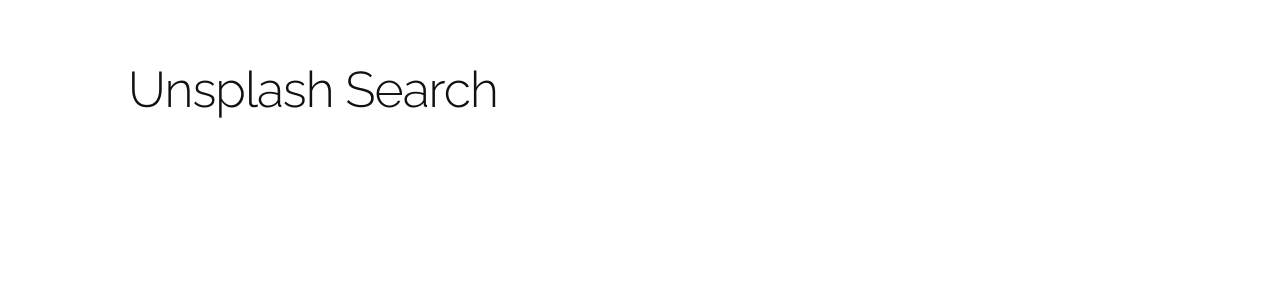
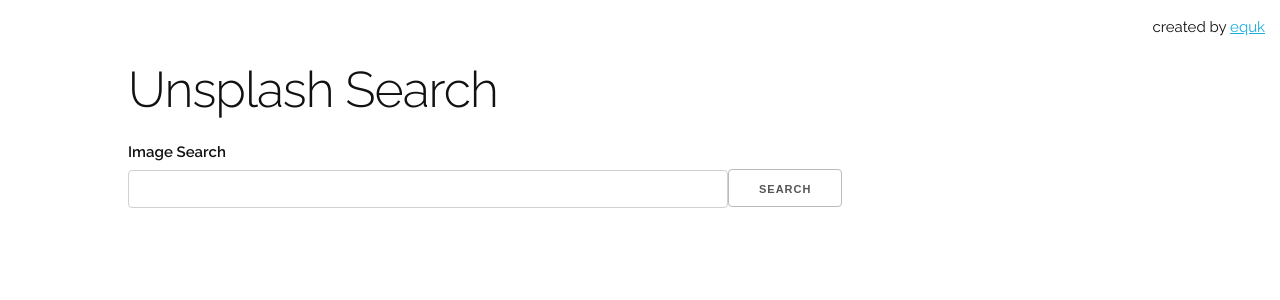
Before and after one commit to equk/unsplash-react, a React (Create React App) app: page / in a window 1280 px wide. Shown: the top 300 px of the page. Built offline with nearby package versions, Linux system fonts and the light colour scheme.

Commit message:
added basic structure for page (search box + images section)

```diff
--- a/src/App.js
+++ b/src/App.js
@@ -1,11 +1,29 @@
-import React from 'react';
+import React, { Component } from 'react';
 
-function App() {
-  return (
-    <div className="App">
-      <h1>Unsplash Search</h1>
-    </div>
-  );
+class App extends Component {
+  render() {
+    return (
+      <div className="App">
+        <h1>Unsplash Search</h1>
+        <form>
+          <label htmlFor="searchTerm">Image Search</label>
+          <input
+            className="searchBox"
+            type="text"
+            id="searchTerm"
+            name="searchTerm"
+          />
+          <button type="submit">Search</button>
+        </form>
+        <section className="images" />
+        <div className="createdby">
+          <p>
+            created by <a href="https://github.com/equk">equk</a>
+          </p>
+        </div>
+      </div>
+    );
+  }
 }
 
 export default App;
```
